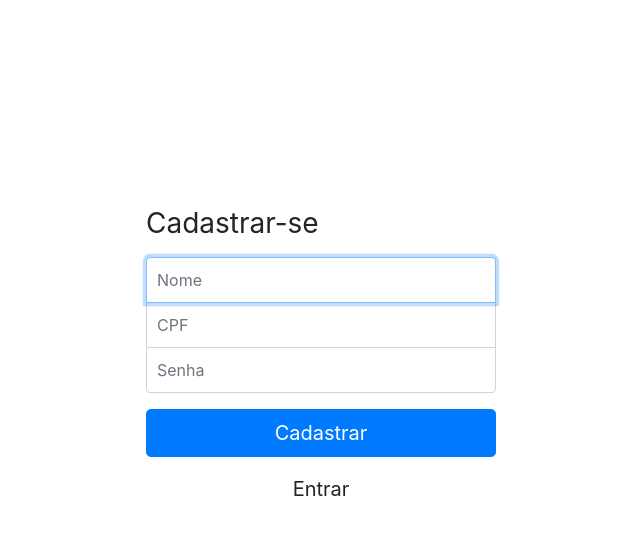
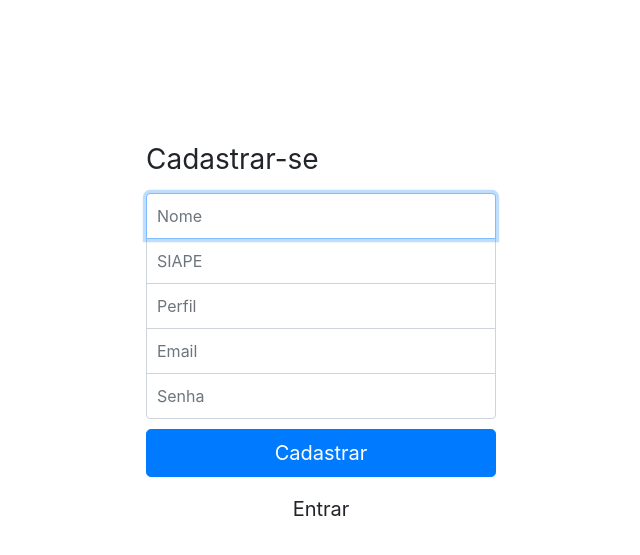
Before and after one commit to antonio99686/tcc-1, a PHP site: page /crud/formcad.php in a window 1280 px wide. Shown: the top 555 px of the page, without its empty margins (381-1021 px from the left). Run offline with PHP 8.4, Linux system fonts and the light colour scheme.

Commit message:
cadastrar/logar

```diff
--- a/crud/formcad.php
+++ b/crud/formcad.php
@@ -22,12 +22,21 @@
 <form class="form-signin" action="cadastrar.php" method="POST">
     <h1 class="h3 mb-3 font-weight-normal">Cadastrar-se</h1>
     <label for="Nome" class="sr-only">Nome</label>
-    <input type="name" name="nome"class="form-control" placeholder="Nome" required autofocus>
-    <label for="CPF" class="sr-only">CPF</label>
-    <input type="text" name="CPF" class="form-control" placeholder="CPF" required>
+    <input type="name" name="Nome"class="form-control" placeholder="Nome" required autofocus>
+
+    <label for="SIAPE" class="sr-only">SIAPE</label>
+    <input type="text"  name="SIAPE" class="form-control" placeholder="SIAPE" required>
+
+    <label for="Perfil" class="sr-only">Perfil</label>
+    <input type="text"  name="Perfil" class="form-control" placeholder="Perfil" required>
+
+    <label for="Email" class="sr-only">Email</label>
+    <input type="Email"  name="Email" class="form-control" placeholder="Email" required>
+
     <label for="Senha" class="sr-only">Senha</label>
-    <input type="password"  name="senha" class="form-control" placeholder="Senha" required>
-    <div class="checkbox mb-3">
+    <input type="password"  name="Senha" class="form-control" placeholder="Senha" required>
+
+
 
     </div>
     <button class="btn btn-lg btn-primary btn-block" type="submit">Cadastrar</button>
--- a/css/cadastrar.css
+++ b/css/cadastrar.css
@@ -1,7 +1,7 @@
 .form-signin {
   max-width: 380px;
   padding: 15px;
-  margin-top: 15%;
+  margin-top: 10%;
   margin-left: 40%;
 }
 
@@ -38,3 +38,11 @@
   border-top-left-radius: 0;
   border-top-right-radius: 0;
 }
+
+.form-signin input[type="email"] {
+  margin-bottom: -1px;
+  border-bottom-right-radius: 0;
+  border-bottom-left-radius: 0;
+  border-top-right-radius: 0;
+  border-top-left-radius: 0;
+}
--- a/index.php
+++ b/index.php
@@ -12,8 +12,7 @@
 <body>
   <form class="form-signin" action="login.php" method="POST">
     <h1 class="h3 mb-3 font-weight-normal">Login</h1>
-    <input type="text" id="inputPassword" name="nome" class="form-control" placeholder="nome" required autofocus>
-    <input type="text" id="inputId" name="CPF" class="form-control" placeholder="CPF" required>
+    <input type="text" id="inputId" name="SIAPE" class="form-control" placeholder="SIAPE" required autofocus>
     <input type="password" id="inputPassword" name="senha" class="form-control" placeholder="Senha" required>
 
     <div class="checkbox mb-3">
```
Also changed, not shown: css/login.css (+3 -7 lines).
